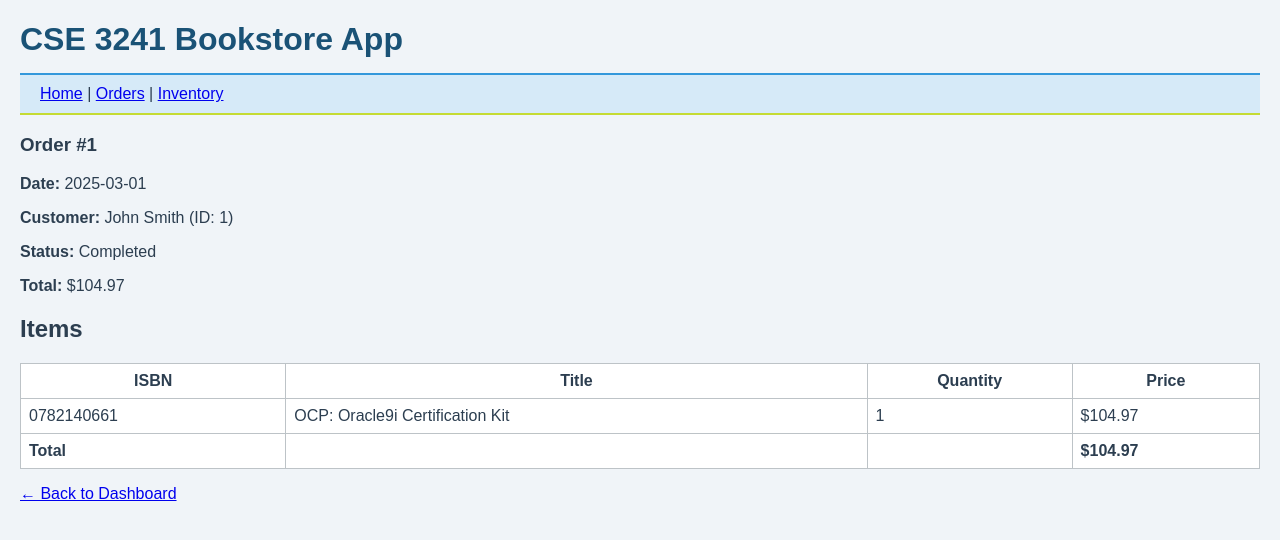
After one commit to tle46/bookstore, a Flask app: page /order/1 in a window 1280 px wide. The commit adds this page. Shown: the top 540 px of the page. Run offline with Flask 3, Linux system fonts and the light colour scheme; data comes from the database, SQL or seed files in the repository.

Commit message:
Order details page

```diff
--- a/app.py
+++ b/app.py
@@ -42,8 +42,7 @@ def dashboard():
 
     # Update dashboard
     orders = db.execute('''
-        SELECT o.Order_ID, o.Date, o.Status, o.Total_Price, o.Customer_ID,
-               c.First_Name || ' ' || c.Last_Name AS Customer
+        SELECT o.Order_ID, o.Date, o.Status, o.Total_Price, o.Customer_ID, c.First_Name || ' ' || c.Last_Name AS Customer
         FROM "Order" o
         JOIN Customer c ON o.Customer_ID = c.Customer_ID
         ORDER BY o.Date DESC
@@ -51,5 +50,27 @@ def dashboard():
 
     return render_template('dashboard.html', orders=orders)
 
+@app.route('/order/<int:order_id>')
+def order_details(order_id):
+    db = get_db()
+
+    # Get order with matching order_id
+    order = db.execute('''
+        SELECT o.Order_ID, o.Date, o.Status, o.Total_Price, c.Customer_ID, c.First_Name || ' ' || c.Last_Name AS Customer
+        FROM "Order" o
+        JOIN Customer c ON o.Customer_ID = c.Customer_ID
+        WHERE o.Order_ID = ?
+    ''', (order_id,)).fetchone()
+
+    # Get order_items
+    items = db.execute('''
+        SELECT oi.Quantity, oi.Price, b.Title, b.ISBN
+        FROM Order_Item oi
+        JOIN Book b ON b.ISBN = oi.Book_ID
+        WHERE oi.Order_ID = ?
+    ''', (order_id,)).fetchall()
+
+    return render_template('order_details.html', order=order, items=items)
+
 if __name__ == '__main__':
     app.run(debug=True, port=3241)
--- /dev/null
+++ b/templates/order_details.html
@@ -0,0 +1,35 @@
+{% extends 'base.html' %}
+{% block content %}
+<h3>Order #{{ order.Order_ID }}</h3>
+
+<p><strong>Date:</strong> {{ order.Date }}</p>
+<p><strong>Customer:</strong> {{ order.Customer }} (ID: {{ order.Customer_ID }})</p>
+<p><strong>Status:</strong> {{ order.Status }}</p>
+<p><strong>Total:</strong> ${{ order.Total_Price }}</p>
+
+<h2>Items</h2>
+<table border="1">
+    <tr>
+        <th>ISBN</th>
+        <th>Title</th>
+        <th>Quantity</th>
+        <th>Price</th>
+    </tr>
+    {% for item in items %}
+    <tr>
+        <td>{{ item.ISBN }}</td>
+        <td>{{ item.Title }}</td>
+        <td>{{ item.Quantity }}</td>
+        <td>${{ '%.2f' | format(item.Price) }}</td>
+    </tr>
+    {% endfor %}
+    <tr>
+        <td><strong>Total</strong></td>
+        <td></td>
+        <td></td>
+        <td><strong>${{ order.Total_Price }}</strong></td>
+    </tr>
+</table>
+
+<p><a href="{{ url_for('dashboard') }}">← Back to Dashboard</a></p>
+{% endblock %}
```
Also changed, not shown: templates/dashboard.html (+7 -1 lines).
